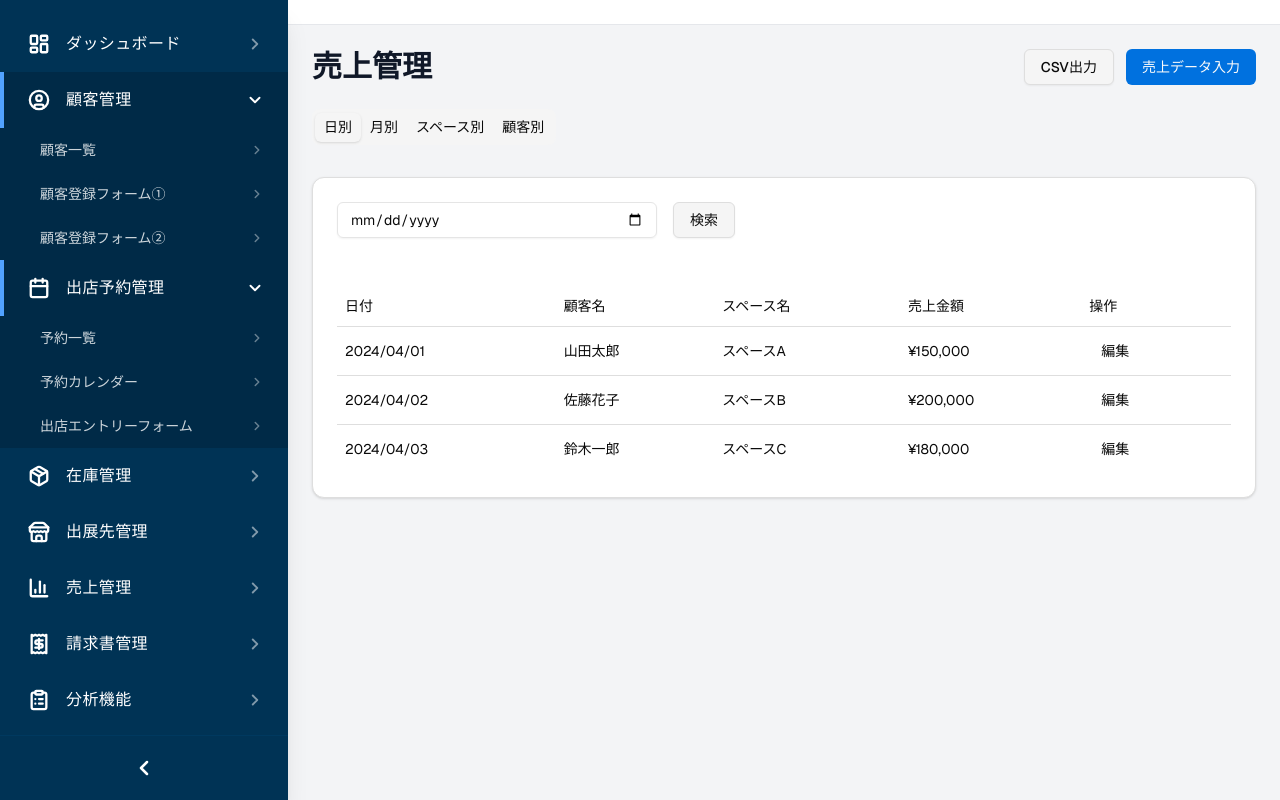
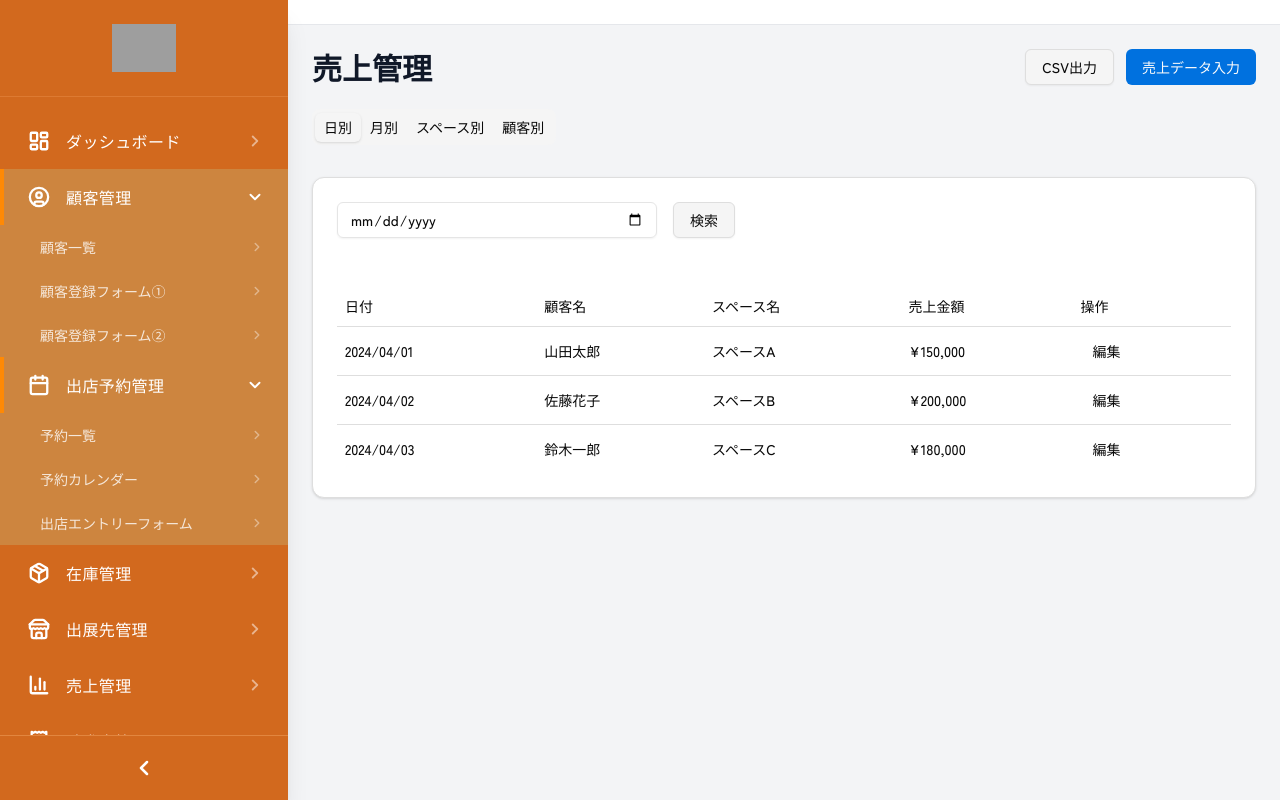
Before and after one commit to nishimura-yuya-git/Inventory-Management, a Next.js app: page /sales in a window 1280 px wide. Built offline with nearby package versions, Linux system fonts and the light colour scheme; grey boxes are pictures that could not be loaded.

Commit message:
feat: フォント設定とサイドバーの色を更新（オレンジ系）、ロゴ追加

```diff
--- a/app/globals.css
+++ b/app/globals.css
@@ -4,7 +4,7 @@
 @custom-variant dark (&:is(.dark *));
 
 @theme inline {
-  --font-sans: "Geist", "Geist Fallback";
+  --font-sans: var(--font-zen-kaku-gothic-new), "Zen Kaku Gothic New", "Noto Sans JP", "ヒラギノ明朝 ProN W3", HiraMinProN-W3, HG明朝E, "ＭＳ Ｐ明朝", "MS PMincho", "MS 明朝", serif;
   --font-mono: "Geist Mono", "Geist Mono Fallback";
   --color-background: oklch(0.97 0 0);
   --color-foreground: oklch(0.145 0 0);
@@ -48,8 +48,14 @@
   * {
     @apply border-border outline-ring/50;
   }
+  html {
+    font-family: var(--font-zen-kaku-gothic-new), "Zen Kaku Gothic New", "Noto Sans JP", "ヒラギノ明朝 ProN W3", HiraMinProN-W3, HG明朝E, "ＭＳ Ｐ明朝", "MS PMincho", "MS 明朝", serif !important;
+    font-weight: 500;
+  }
   body {
     @apply bg-background text-foreground;
+    font-family: var(--font-zen-kaku-gothic-new), "Zen Kaku Gothic New", "Noto Sans JP", "ヒラギノ明朝 ProN W3", HiraMinProN-W3, HG明朝E, "ＭＳ Ｐ明朝", "MS PMincho", "MS 明朝", serif !important;
+    font-weight: 500 !important;
   }
 
   /* Next.js開発ツールのアイコンを非表示 */
--- a/app/layout.tsx
+++ b/app/layout.tsx
@@ -1,12 +1,25 @@
 import type React from "react"
 import type { Metadata } from "next"
-import { Geist, Geist_Mono, Noto_Sans_JP } from "next/font/google"
 import { Analytics } from "@vercel/analytics/next"
+import { Zen_Kaku_Gothic_New } from "next/font/google"
 import "./globals.css"
 
-const _geist = Geist({ subsets: ["latin"] })
-const _geistMono = Geist_Mono({ subsets: ["latin"] })
-const _notoSansJP = Noto_Sans_JP({ subsets: ["latin"] })
+const zenKakuGothicNew = Zen_Kaku_Gothic_New({
+  weight: "500",
+  subsets: ["latin"],
+  display: "swap",
+  variable: "--font-zen-kaku-gothic-new",
+  fallback: [
+    "Noto Sans JP",
+    "ヒラギノ明朝 ProN W3",
+    "HiraMinProN-W3",
+    "HG明朝E",
+    "ＭＳ Ｐ明朝",
+    "MS PMincho",
+    "MS 明朝",
+    "serif",
+  ],
+})
 
 export const metadata: Metadata = {
   title: "在庫管理システム",
@@ -20,8 +33,8 @@ export default function RootLayout({
   children: React.ReactNode
 }>) {
   return (
-    <html lang="ja">
-      <body className={`font-sans antialiased`}>
+    <html lang="ja" className={zenKakuGothicNew.variable}>
+      <body className="font-sans antialiased">
         {children}
         <Analytics />
       </body>
--- a/components/sidebar.tsx
+++ b/components/sidebar.tsx
@@ -102,8 +102,8 @@ export function Sidebar({ collapsed, onToggle, mobileOpen = false, onMobileClose
           <div>
             <button
               onClick={() => toggleExpand(subItem.label)}
-              className={`w-full flex items-center justify-between px-6 py-3 text-sm text-white/80 hover:bg-[#00406b] transition-colors ${
-                expandedItems.includes(subItem.label) ? "bg-[#002a47]" : ""
+              className={`w-full flex items-center justify-between px-6 py-3 text-sm text-white/80 hover:bg-[#F4A460] transition-colors ${
+                expandedItems.includes(subItem.label) ? "bg-[#CD853F]" : ""
               }`}
               style={{ paddingLeft: `${(level + 1) * 20}px` }}
             >
@@ -115,13 +115,13 @@ export function Sidebar({ collapsed, onToggle, mobileOpen = false, onMobileClose
               )}
             </button>
             {expandedItems.includes(subItem.label) && (
-              <div className="bg-[#00223b]">
+              <div className="bg-[#A0522D]">
                 {subItem.subItems.map((item, idx) => (
                   <a
                     key={idx}
                     href={item.href}
                     onClick={onMobileClose}
-                    className="block px-6 py-3 text-sm text-white/70 hover:bg-[#00406b] hover:text-white transition-colors"
+                    className="block px-6 py-3 text-sm text-white/70 hover:bg-[#F4A460] hover:text-white transition-colors"
                     style={{ paddingLeft: `${(level + 2) * 20}px` }}
                   >
                     {item.label}
@@ -134,7 +134,7 @@ export function Sidebar({ collapsed, onToggle, mobileOpen = false, onMobileClose
           <a
             href={subItem.href}
             onClick={onMobileClose}
-            className="flex items-center justify-between px-6 py-3 text-sm text-white/80 hover:bg-[#00406b] hover:text-white transition-colors"
+            className="flex items-center justify-between px-6 py-3 text-sm text-white/80 hover:bg-[#F4A460] hover:text-white transition-colors"
             style={{ paddingLeft: `${(level + 1) * 20}px` }}
           >
             <span>{subItem.label}</span>
@@ -147,6 +147,22 @@ export function Sidebar({ collapsed, onToggle, mobileOpen = false, onMobileClose
 
   const sidebarContent = (
     <>
+      {/* ロゴエリア（デスクトップのみ） */}
+      <div className="hidden lg:flex items-center justify-center px-4 py-6 border-b border-[#F4A460]/30">
+        {collapsed ? (
+          <img
+            src="https://mobility-agent.com/wp-content/themes/mobility_agent/img/ma_logo.webp"
+            alt="モビリティエージェント"
+            className="h-10 w-10 object-contain"
+          />
+        ) : (
+          <img
+            src="https://mobility-agent.com/wp-content/themes/mobility_agent/img/ma_logo.webp"
+            alt="モビリティエージェント"
+            className="h-12 w-auto object-contain max-w-[200px]"
+          />
+        )}
+      </div>
       <nav className="flex-1 py-4 overflow-y-auto">
         {menuItems.map((item, index) => (
           <div key={index}>
@@ -154,9 +170,9 @@ export function Sidebar({ collapsed, onToggle, mobileOpen = false, onMobileClose
               <div>
                 <button
                   onClick={() => toggleExpand(item.label)}
-                  className={`w-full flex items-center gap-4 px-6 py-4 hover:bg-[#00406b] transition-colors border-l-4 ${
+                  className={`w-full flex items-center gap-4 px-6 py-4 hover:bg-[#F4A460] transition-colors border-l-4 ${
                     expandedItems.includes(item.label)
-                      ? "bg-[#002a47] border-blue-400 text-white"
+                      ? "bg-[#CD853F] border-orange-400 text-white"
                       : "border-transparent text-white/90"
                   }`}
                 >
@@ -173,14 +189,14 @@ export function Sidebar({ collapsed, onToggle, mobileOpen = false, onMobileClose
                   )}
                 </button>
                 {!collapsed && expandedItems.includes(item.label) && (
-                  <div className="bg-[#002a47]">{renderSubItems(item.subItems)}</div>
+                  <div className="bg-[#CD853F]">{renderSubItems(item.subItems)}</div>
                 )}
               </div>
             ) : (
               <a
                 href={item.href}
                 onClick={onMobileClose}
-                className="flex items-center gap-4 px-6 py-4 hover:bg-[#00406b] transition-colors border-l-4 border-transparent hover:border-blue-400"
+                className="flex items-center gap-4 px-6 py-4 hover:bg-[#F4A460] transition-colors border-l-4 border-transparent hover:border-orange-400"
               >
                 <IconWrapper Icon={item.icon} size={22} />
                 {!collapsed && (
@@ -196,7 +212,7 @@ export function Sidebar({ collapsed, onToggle, mobileOpen = false, onMobileClose
       </nav>
       <button
         onClick={onToggle}
-        className="hidden lg:flex p-5 hover:bg-[#00406b] transition-colors border-t border-[#00406b]/50 justify-center"
+        className="hidden lg:flex p-5 hover:bg-[#F4A460] transition-colors border-t border-[#F4A460]/50 justify-center"
       >
         <ChevronLeft size={24} strokeWidth={2.5} className={`transition-transform ${collapsed ? "rotate-180" : ""}`} />
       </button>
@@ -207,7 +223,7 @@ export function Sidebar({ collapsed, onToggle, mobileOpen = false, onMobileClose
     <>
       {/* デスクトップサイドバー */}
       <aside
-        className={`hidden lg:flex bg-[#003355] text-white flex-col transition-all duration-300 shadow-xl z-10 ${
+        className={`hidden lg:flex bg-[#D2691E] text-white flex-col transition-all duration-300 shadow-xl z-10 ${
           collapsed ? "w-20" : "w-72"
         }`}
       >
@@ -224,16 +240,20 @@ export function Sidebar({ collapsed, onToggle, mobileOpen = false, onMobileClose
 
       {/* モバイルサイドバー */}
       <aside
-        className={`lg:hidden fixed top-0 left-0 h-full w-72 bg-[#003355] text-white flex flex-col shadow-xl z-50 transform transition-transform duration-300 ${
+        className={`lg:hidden fixed top-0 left-0 h-full w-72 bg-[#D2691E] text-white flex flex-col shadow-xl z-50 transform transition-transform duration-300 ${
           mobileOpen ? "translate-x-0" : "-translate-x-full"
         }`}
       >
         {/* モバイルヘッダー */}
-        <div className="flex items-center justify-between p-4 border-b border-[#00406b]/50">
-          <span className="text-lg font-semibold">メニュー</span>
+        <div className="flex items-center justify-between p-4 border-b border-[#F4A460]/50">
+          <img
+            src="https://mobility-agent.com/wp-content/themes/mobility_agent/img/ma_logo.webp"
+            alt="モビリティエージェント"
+            className="h-8 w-auto object-contain"
+          />
           <button
             onClick={onMobileClose}
-            className="p-2 hover:bg-[#00406b] rounded-lg transition-colors"
+            className="p-2 hover:bg-[#F4A460] rounded-lg transition-colors"
           >
             <X size={24} strokeWidth={2.5} />
           </button>
--- a/package.json
+++ b/package.json
@@ -4,7 +4,7 @@
   "private": true,
   "scripts": {
     "build": "next build",
-    "dev": "next dev",
+    "dev": "next dev -p 3002",
     "lint": "eslint .",
     "start": "next start"
   },
@@ -69,5 +69,6 @@
     "tailwindcss": "^4.1.9",
     "tw-animate-css": "1.3.3",
     "typescript": "^5"
-  }
+  },
+  "packageManager": "pnpm@10.15.1+sha512.34e538c329b5553014ca8e8f4535997f96180a1d0f614339357449935350d924e22f8614682191264ec33d1462ac21561aff97f6bb18065351c162c7e8f6de67"
 }
```
